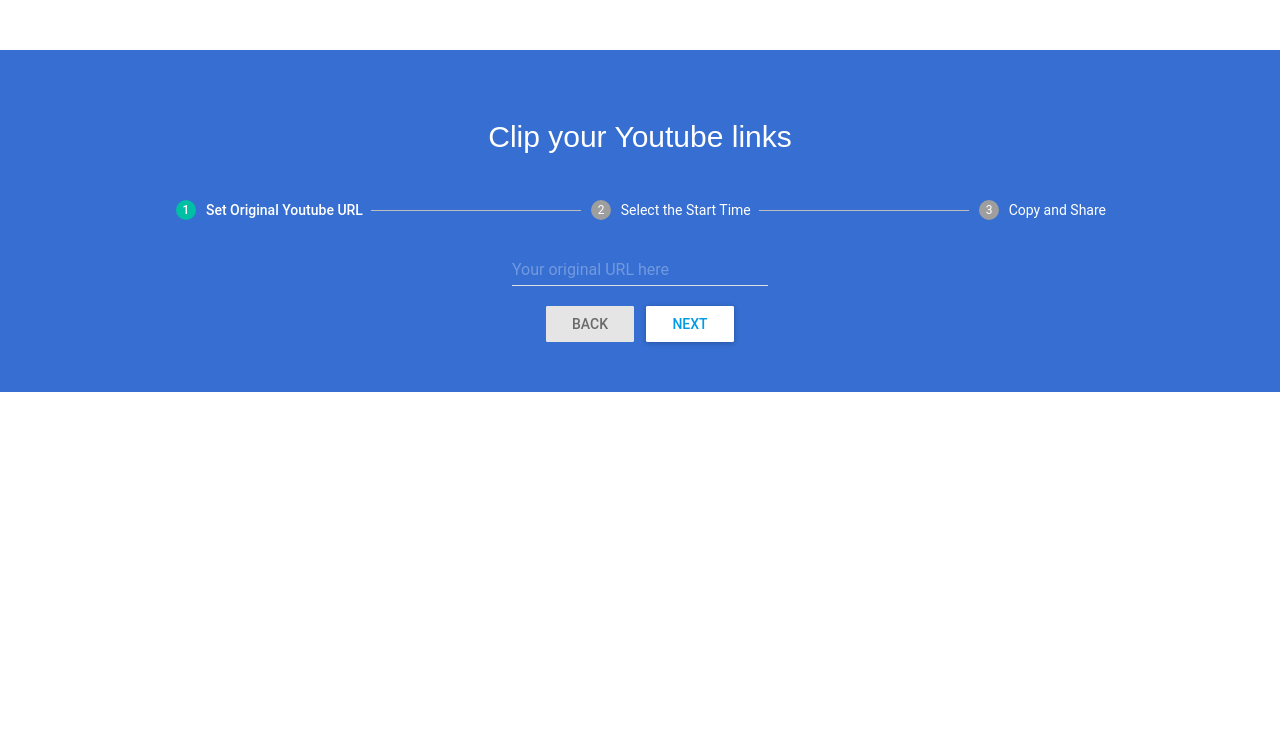
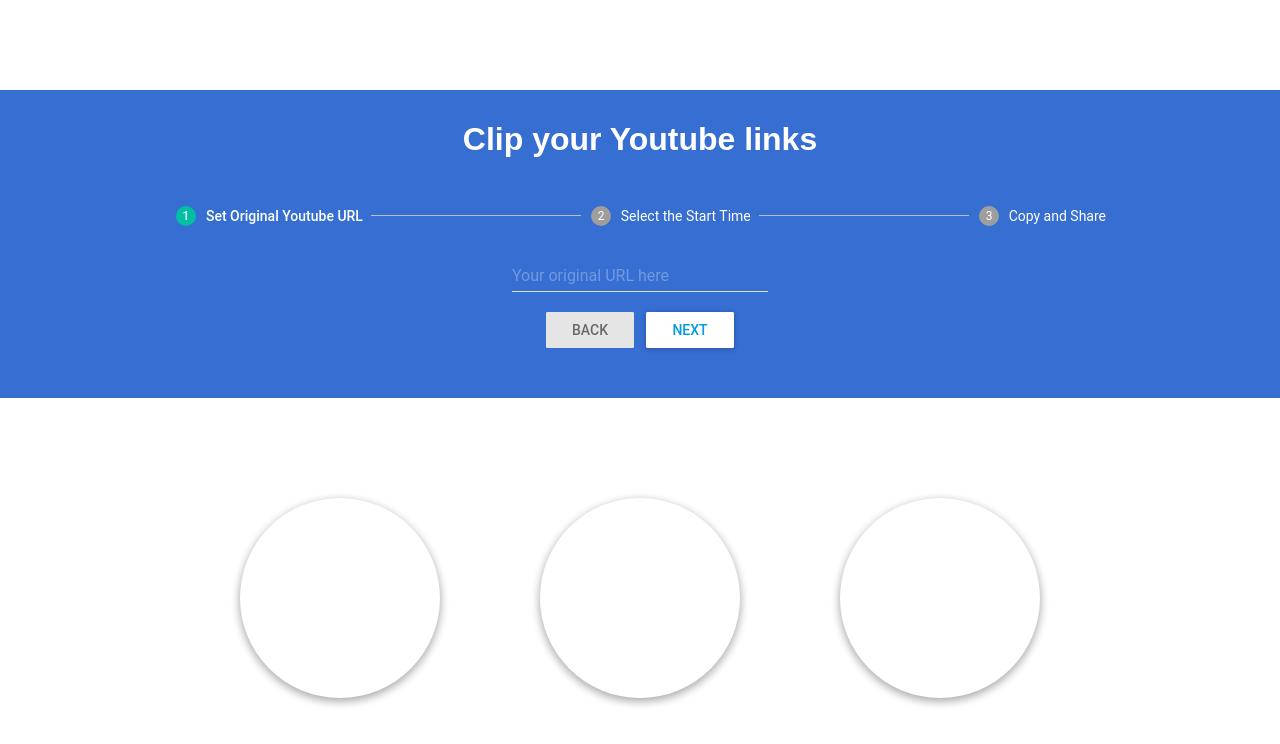
Before and after one commit to chardmd/youtube-clipstart, a React (Create React App) app: page / in a window 1280 px wide. Shown: the top 744 px of the page. Built offline with nearby package versions, Linux system fonts and the light colour scheme; what react-tap-event-plugin would draw is missing.

Commit message:
Added other info components.

```diff
--- /dev/null
+++ b/src/components/OtherInfo/OtherInfo.css
@@ -0,0 +1,7 @@
+.OtherInfo .paper {
+    height: 200px;
+    width: 200px;
+    margin: 100px 50px 0 50px;
+    text-align: center;
+    display: inline-block;
+}
--- /dev/null
+++ b/src/components/OtherInfo/OtherInfo.js
@@ -0,0 +1,22 @@
+import React, { Component } from 'react';
+import PropTypes from 'prop-types';
+import Paper from 'material-ui/Paper';
+import './OtherInfo.css';
+
+class OtherInfo extends Component {
+    render() {
+        return (
+            <div className="OtherInfo">
+                <Paper className="paper" zDepth={2} circle={true} />
+                <Paper className="paper" zDepth={2} circle={true} />
+                <Paper className="paper" zDepth={2} circle={true} />
+            </div>
+        );
+    }
+}
+
+OtherInfo.propTypes = {
+
+};
+
+export { OtherInfo };
--- /dev/null
+++ b/src/components/OtherInfo/index.js
@@ -0,0 +1,3 @@
+import { OtherInfo } from './OtherInfo'
+
+export default OtherInfo;
--- a/src/containers/HomePage/HomePage.css
+++ b/src/containers/HomePage/HomePage.css
@@ -1,13 +1,16 @@
 .HomePage {
-    background-color: #366ed1;
     margin-top: 50px;
 }
 
 .HomePage .container {
     padding: 10px 50px 50px 50px;
+    color: #ffffff;
+    background-color: #366ed1;
+}
+
+.HomePage .container > div {
     max-width: 960px;
     margin: 0 auto;
-    color: #ffffff;
 }
 
 .HomePage .container > h1 {
--- a/src/containers/HomePage/HomePage.js
+++ b/src/containers/HomePage/HomePage.js
@@ -8,6 +8,7 @@
 import TimeSelector from '../../components/TimeSelector';
 import CopyLink from '../../components/CopyLink';
 import RestartStep from '../../components/RestartStep';
+import OtherInfo from '../../components/OtherInfo';
 
 class HomePage extends Component {
 
@@ -74,6 +75,7 @@
             <div className="HomePage">
                 <Header />
                 <div className="container">
+                    <div>
                         <h1>Clip your Youtube links</h1>
                         <Navigation stepIndex={stepIndex} />
                         <div style={contentStyle}>
@@ -84,6 +86,8 @@
                         </div>
                     </div>
                 </div>
+                <OtherInfo />
+            </div>
         );
     }
 }
```
Lines whose indentation alone changed are shown as unchanged.
